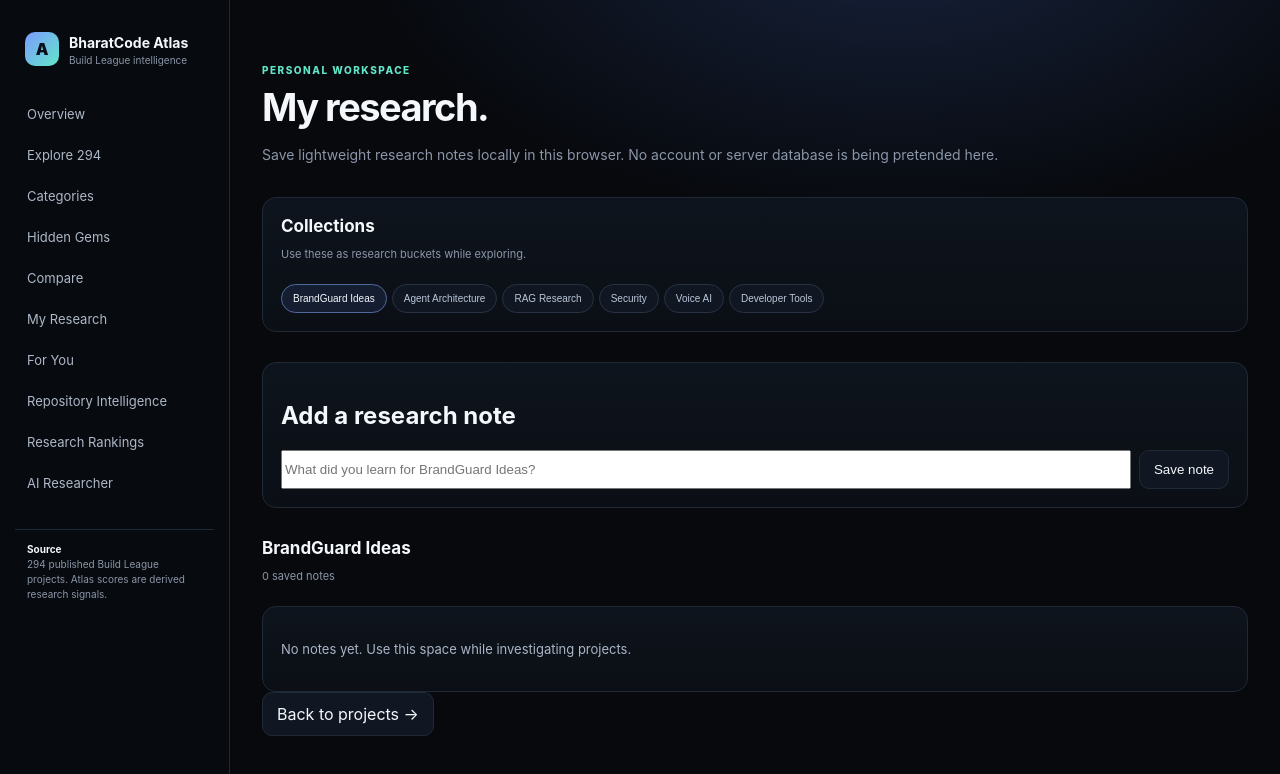
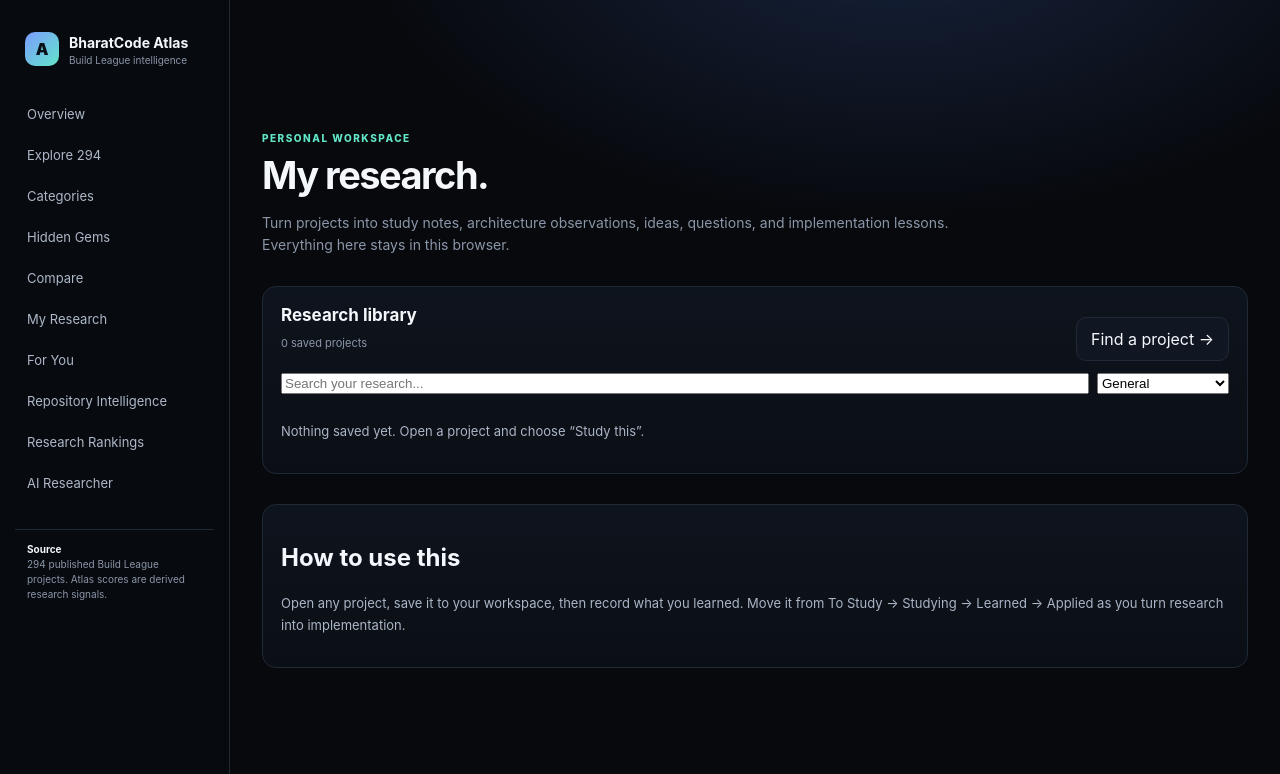
Before and after one commit to aayush-as69/BharatCode-Atlas, a Next.js app: page /research in a window 1280 px wide. Shown: the top 774 px of the page. Built offline with nearby package versions, Linux system fonts and the light colour scheme.

Commit message:
Build project research workspace

```diff
--- a/app/research/page.jsx
+++ b/app/research/page.jsx
@@ -4,48 +4,130 @@ import {useEffect,useState} from 'react';
 import Link from 'next/link';
 import Nav from '@/components/Nav';
 
-const KEY='bharatcode-atlas-research-v1';
-const defaults=['BrandGuard Ideas','Agent Architecture','RAG Research','Security','Voice AI','Developer Tools'];
+const KEY='bharatcode-atlas-research-v2';
+const statuses=['To Study','Studying','Learned','Applied'];
+const collections=['Agent Architecture','RAG Research','Security','Developer Tools','Voice AI','Vision / OCR','Governance','Civic Tech','General'];
+
+const empty={
+  status:'To Study',
+  collection:'General',
+  whySaved:'',
+  learningGoal:'',
+  architectureNotes:'',
+  usefulTechnologies:'',
+  ideasToAdapt:'',
+  questions:'',
+  personalNotes:''
+};
 
 export default function Research(){
   const [items,setItems]=useState([]);
-  const [collection,setCollection]=useState('BrandGuard Ideas');
-  const [note,setNote]=useState('');
+  const [selected,setSelected]=useState(null);
+  const [form,setForm]=useState(empty);
+  const [collection,setCollection]=useState('General');
+  const [search,setSearch]=useState('');
 
-  useEffect(()=>{try{setItems(JSON.parse(localStorage.getItem(KEY)||'[]'));}catch{}},[]);
-  function addNote(){
-    if(!note.trim()) return;
-    const next=[{id:Date.now(),collection,text:note.trim(),createdAt:new Date().toISOString()},...items];
-    setItems(next);localStorage.setItem(KEY,JSON.stringify(next));setNote('');
+  useEffect(()=>{
+    try{setItems(JSON.parse(localStorage.getItem(KEY)||'[]'));}catch{}
+  },[]);
+
+  function persist(next){setItems(next);localStorage.setItem(KEY,JSON.stringify(next));}
+
+  function openItem(item){
+    setSelected(item);
+    setForm({...empty,...item});
   }
+
+  function newProject(){
+    setSelected({id:null,project:null});
+    setForm({...empty,collection});
+  }
+
+  function save(){
+    if(!form.project?.id) return;
+    const nextItem={...form,id:form.id||Date.now(),updatedAt:new Date().toISOString()};
+    const next=nextItem.id&&items.some(x=>x.id===nextItem.id)
+      ?items.map(x=>x.id===nextItem.id?nextItem:x)
+      :[{...nextItem},...items];
+    persist(next);
+    setSelected(nextItem);
+  }
+
   function remove(id){
-    const next=items.filter(x=>x.id!==id);setItems(next);localStorage.setItem(KEY,JSON.stringify(next));
+    persist(items.filter(x=>x.id!==id));
+    setSelected(null);
   }
+
+  function update(key,value){setForm(f=>({...f,[key]:value}));}
+
+  const filtered=items.filter(x=>{
+    const hay=(x.project?.project_name+' '+x.whySaved+' '+x.learningGoal+' '+x.collection).toLowerCase();
+    return hay.includes(search.toLowerCase()) && (collection==='All'||x.collection===collection);
+  });
 
   return <div className="shell"><Nav/><main className="main">
     <div className="eyebrow">Personal workspace</div>
     <h1 className="title">My research.</h1>
-    <p className="sub">Save lightweight research notes locally in this browser. No account or server database is being pretended here.</p>
+    <p className="sub">Turn projects into study notes, architecture observations, ideas, questions, and implementation lessons. Everything here stays in this browser.</p>
 
     <section className="panel section">
-      <div className="sectionhead"><div><h2>Collections</h2><p>Use these as research buckets while exploring.</p></div></div>
-      <div className="tags">{defaults.map(x=><button key={x} className={'chip '+(collection===x?'on':'')} onClick={()=>setCollection(x)}>{x}</button>)}</div>
+      <div className="sectionhead">
+        <div><h2>Research library</h2><p>{items.length+' saved project'+(items.length===1?'':'s')}</p></div>
+        <Link className="button" href="/explore">Find a project →</Link>
+      </div>
+      <div style={{display:'flex',gap:8,flexWrap:'wrap'}}>
+        <input className="input" value={search} onChange={e=>setSearch(e.target.value)} placeholder="Search your research..." style={{flex:1,minWidth:220}}/>
+        <select className="input" value={collection} onChange={e=>setCollection(e.target.value)} style={{maxWidth:220}}>
+          <option>All</option>{collections.map(x=><option key={x}>{x}</option>)}
+        </select>
+      </div>
+      <div className="list" style={{marginTop:12}}>
+        {filtered.map(x=><button key={x.id} className="panel" onClick={()=>openItem(x)} style={{textAlign:'left',cursor:'pointer'}}>
+          <b>{x.project?.project_name||'Untitled project'}</b>
+          <small>{x.status+' · '+x.collection+' · '+new Date(x.updatedAt||x.createdAt||Date.now()).toLocaleDateString()}</small>
+        </button>)}
+      </div>
+      {!filtered.length&&<p className="prose" style={{marginTop:14}}>Nothing saved yet. Open a project and choose “Study this”.</p>}
     </section>
 
+    {selected&&<section className="panel section">
+      <div className="sectionhead">
+        <div>
+          <div className="eyebrow">{selected.project?.rank?'Project #'+selected.project.rank:'Research entry'}</div>
+          <h2>{selected.project?.project_name||'Select a project'}</h2>
+          {selected.project&&<p className="prose">{selected.project.description}</p>}
+        </div>
+        {selected.project&&<Link className="chip" href={'/projects/'+selected.project.id}>Open project →</Link>}
+      </div>
+
+      <div className="tags">{statuses.map(x=><button key={x} className={'tag '+(form.status===x?'active':'')} onClick={()=>update('status',x)}>{x}</button>)}</div>
+
+      <div className="two" style={{marginTop:16}}>
+        {[
+          ['collection','Collection',collections],
+          ['whySaved','Why I saved it'],
+          ['learningGoal','What I want to learn'],
+          ['architectureNotes','Architecture notes'],
+          ['usefulTechnologies','Useful technologies'],
+          ['ideasToAdapt','Ideas to adapt'],
+          ['questions','Questions'],
+          ['personalNotes','Personal notes']
+        ].map(([key,label,options])=><div key={key}>
+          <label className="label">{label}</label>
+          {options?<select className="input" value={form[key]||'General'} onChange={e=>update(key,e.target.value)}>{options.map(x=><option key={x}>{x}</option>)}</select>
+          :<textarea className="input" rows="4" value={form[key]||''} onChange={e=>update(key,e.target.value)} placeholder={'Write '+label.toLowerCase()+'...'} />}
+        </div>)}
+      </div>
+
+      <div style={{display:'flex',gap:8,marginTop:16}}>
+        <button className="button" onClick={save}>Save research</button>
+        {form.id&&<button className="chip" onClick={()=>remove(form.id)}>Delete</button>}
+      </div>
+    </section>}
+
     <section className="panel section">
-      <h2>Add a research note</h2>
-      <div style={{display:'flex',gap:8,marginTop:12}}>
-        <input value={note} onChange={e=>setNote(e.target.value)} onKeyDown={e=>e.key==='Enter'&&addNote()} placeholder={'What did you learn for '+collection+'?'} style={{flex:1}}/>
-        <button className="button" onClick={addNote}>Save note</button>
-      </div>
+      <h2>How to use this</h2>
+      <p className="prose">Open any project, save it to your workspace, then record what you learned. Move it from To Study → Studying → Learned → Applied as you turn research into implementation.</p>
     </section>
-
-    <section className="section">
-      <div className="sectionhead"><div><h2>{collection}</h2><p>{items.filter(x=>x.collection===collection).length} saved notes</p></div></div>
-      <div className="list">{items.filter(x=>x.collection===collection).map(x=><div key={x.id} className="panel" style={{marginBottom:8}}><p className="prose">{x.text}</p><button className="chip" onClick={()=>remove(x.id)}>Remove</button></div>)}</div>
-      {!items.filter(x=>x.collection===collection).length&&<div className="panel"><p className="prose">No notes yet. Use this space while investigating projects.</p></div>}
-    </section>
-
-    <Link className="button" href="/explore">Back to projects →</Link>
   </main></div>;
 }
```
